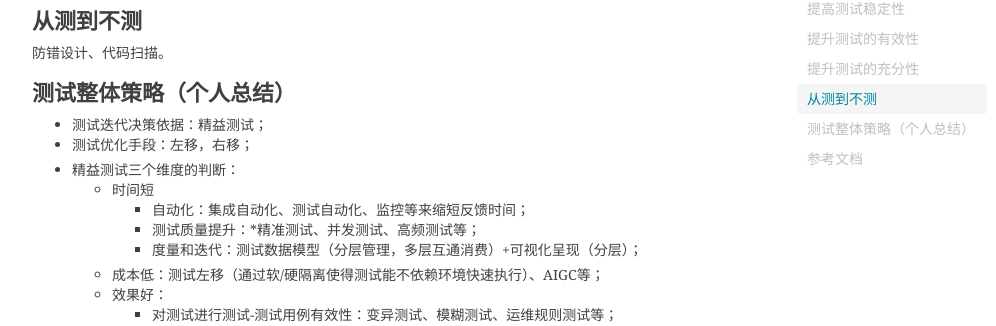
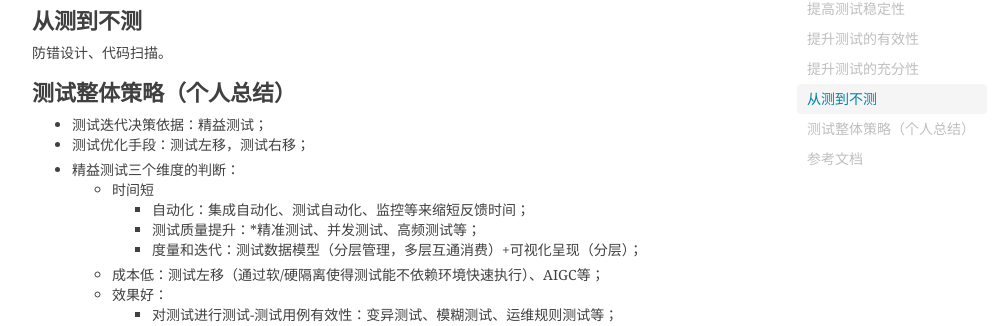
Before and after one commit to shihai1991/shihai1991.github.io, a Jekyll site: the page built from _posts/2023-11-15-阿里测试之道.md, in a window 1280 px wide and 900 px high, scrolled down 1159 px. Shown: the part 125-451 px from the top of the window, without its empty margins (233-1229 px from the left). Built offline with Jekyll 4.4.1, drawn with Linux system fonts in a browser that asks for light colours; nearby versions of some CDN libraries; comment, search, counter and statistics services are not loaded.

Commit message:
Update 2023-11-15-阿里测试之道.md

```diff
--- a/_posts/2023-11-15-阿里测试之道.md
+++ b/_posts/2023-11-15-阿里测试之道.md
@@ -41,7 +41,7 @@ time: '2023.11.15 10:29:00'
 
 # 测试整体策略（个人总结）
 - 测试迭代决策依据：精益测试；
-- 测试优化手段：左移，右移；
+- 测试优化手段：测试左移，测试右移；
 
 - 精益测试三个维度的判断：
   - 时间短
```
